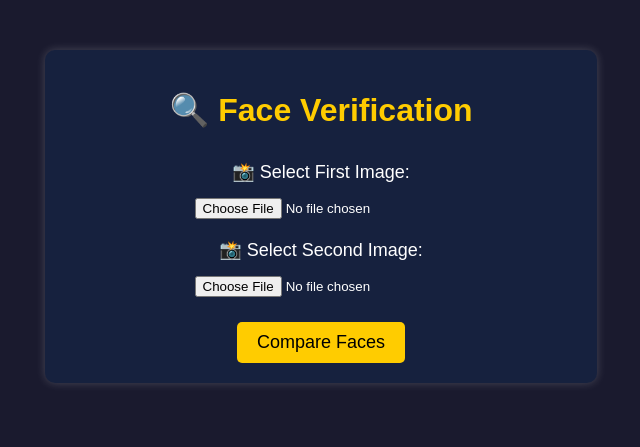
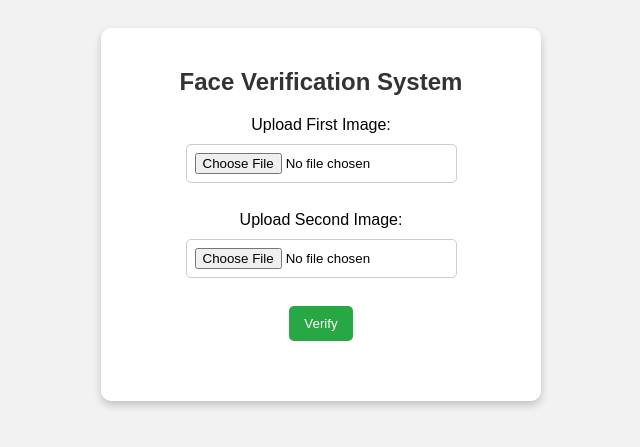
Before and after one commit to kabeermak88/FacialRecognition, a Flask app: page / in a window 1280 px wide. Shown: the top 447 px of the page, without its empty margins (319-959 px from the left). Run offline with Flask 3, Linux system fonts and the light colour scheme; parts of the project's set-up code (start-up, migrations or seed data) failed here and were passed over.

Commit message:
Updated features and fixed bugs

```diff
--- a/app.py
+++ b/app.py
@@ -1,54 +1,71 @@
-from flask import Flask, render_template, request, jsonify
-import face_recognition
 import os
+import json
+import dlib
+import cv2
+import numpy as np
+from flask import Flask, request, render_template, jsonify
 
+# Initialize Flask app
 app = Flask(__name__)
 
-UPLOAD_FOLDER = "uploads"
-app.config["UPLOAD_FOLDER"] = UPLOAD_FOLDER
+# Paths to DLib models
+PREDICTOR_PATH = "shape_predictor_68_face_landmarks.dat"
+FACE_RECOGNITION_MODEL_PATH = "dlib_face_recognition_resnet_model_v1.dat"
 
-# Ensure upload directory exists
-if not os.path.exists(UPLOAD_FOLDER):
-    os.makedirs(UPLOAD_FOLDER)
+# Check if models exist
+for model in [PREDICTOR_PATH, FACE_RECOGNITION_MODEL_PATH]:
+    if not os.path.exists(model):
+        raise FileNotFoundError(f"Error: {model} not found! Place it in the project folder.")
 
-@app.route("/")
+# Load models
+detector = dlib.get_frontal_face_detector()
+sp = dlib.shape_predictor(PREDICTOR_PATH)
+facerec = dlib.face_recognition_model_v1(FACE_RECOGNITION_MODEL_PATH)
+
+# Function to process images
+def get_face_encoding(image_path):
+    img = cv2.imread(image_path)
+    img = cv2.cvtColor(img, cv2.COLOR_BGR2RGB)
+    detections = detector(img)
+
+    if len(detections) == 0:
+        return None
+
+    shape = sp(img, detections[0])
+    return np.array(facerec.compute_face_descriptor(img, shape))
+
+# Routes
+@app.route('/')
 def index():
-    return render_template("index.html")
+    return render_template('index.html')
 
-@app.route("/compare", methods=["POST"])
-def compare_faces():
-    if "image1" not in request.files or "image2" not in request.files:
-        return jsonify({"error": "Both image files are required"}), 400
+@app.route('/verify', methods=['POST'])
+def verify():
+    file1 = request.files['image1']
+    file2 = request.files['image2']
 
-    file1 = request.files["image1"]
-    file2 = request.files["image2"]
+    file1_path = os.path.join("uploads", file1.filename)
+    file2_path = os.path.join("uploads", file2.filename)
 
-    if file1.filename == "" or file2.filename == "":
-        return jsonify({"error": "Files must have valid names"}), 400
+    file1.save(file1_path)
+    file2.save(file2_path)
 
-    path1 = os.path.join(app.config["UPLOAD_FOLDER"], file1.filename)
-    path2 = os.path.join(app.config["UPLOAD_FOLDER"], file2.filename)
+    enc1 = get_face_encoding(file1_path)
+    enc2 = get_face_encoding(file2_path)
 
-    file1.save(path1)
-    file2.save(path2)
+    if enc1 is None or enc2 is None:
+        return jsonify({"status": "error", "message": "No face detected in one or both images."})
 
-    try:
-        image1 = face_recognition.load_image_file(path1)
-        image2 = face_recognition.load_image_file(path2)
+    similarity = np.linalg.norm(enc1 - enc2)
+    confidence = max(100 - (similarity * 100), 0)  # Convert distance to confidence %
 
-        encodings1 = face_recognition.face_encodings(image1)
-        encodings2 = face_recognition.face_encodings(image2)
+    result = "The two faces belong to the same person." if confidence > 50 else "Faces do not match."
 
-        # Check if faces are found
-        if len(encodings1) == 0 or len(encodings2) == 0:
-            return jsonify({"error": "No face detected in one or both images"}), 400
+    return jsonify({
+        "status": "success",
+        "message": result,
+        "confidence": round(confidence, 3)
+    })
 
-        match = face_recognition.compare_faces([encodings1[0]], encodings2[0])[0]
-
-        return jsonify({"result": "✅ Match!" if match else "❌ No Match!"})
-
-    except Exception as e:
-        return jsonify({"error": str(e)}), 500
-
-if __name__ == "__main__":
+if __name__ == '__main__':
     app.run(debug=True)
--- a/static/script.js
+++ b/static/script.js
@@ -1,31 +1,15 @@
-document.addEventListener("DOMContentLoaded", function () {
-    console.log("✅ JavaScript Loaded!");
+document.getElementById('uploadForm').onsubmit = async function (event) {
+    event.preventDefault();
 
-    document.getElementById("uploadForm").addEventListener("submit", function (event) {
-        event.preventDefault(); // Prevent page reload
+    let formData = new FormData();
+    formData.append("image1", document.getElementById("image1").files[0]);
+    formData.append("image2", document.getElementById("image2").files[0]);
 
-        let formData = new FormData(this);
+    let response = await fetch("/verify", {
+        method: "POST",
+        body: formData
+    });
 
-        // Log file names before sending
-        for (let pair of formData.entries()) {
-            console.log("Uploading:", pair[0], pair[1]);
-        }
-
-        fetch("/compare", {
-            method: "POST",
-            body: formData
-        })
-        .then(response => response.json())
-        .then(data => {
-            console.log("📢 Server Response:", data);
-            let resultDiv = document.getElementById("result");
-
-            if (data.error) {
-                resultDiv.innerHTML = `<span class="error">${data.error}</span>`;
-            } else {
-                resultDiv.innerHTML = `<span class="success">${data.result}</span>`;
-            }
-        })
-        .catch(error => console.error("❌ Error:", error));
-    });
-});
+    let result = await response.json();
+    document.getElementById("result").innerHTML = `<p>${result.message} <br> <b>Confidence:</b> ${result.confidence}%</p>`;
+};
--- a/static/styles.css
+++ b/static/styles.css
@@ -1,72 +1,48 @@
 body {
     font-family: Arial, sans-serif;
-    background-color: #1a1a2e;
-    color: white;
+    background-color: #f2f2f2;
     text-align: center;
-    margin: 0;
-    padding: 0;
+    padding: 20px;
 }
 
 .container {
-    width: 40%;
+    background: white;
+    padding: 20px;
+    border-radius: 10px;
+    box-shadow: 0px 4px 8px rgba(0, 0, 0, 0.2);
+    max-width: 400px;
     margin: auto;
-    padding: 20px;
-    background: #16213e;
-    border-radius: 10px;
-    box-shadow: 0px 0px 10px rgba(255, 255, 255, 0.2);
-    margin-top: 50px;
 }
 
-h1 {
-    color: #ffcc00;
-}
-
-form {
-    display: flex;
-    flex-direction: column;
-    align-items: center;
-}
-
-label {
-    margin-top: 10px;
-    font-size: 18px;
+h2 {
+    color: #333;
 }
 
 input {
-    margin-top: 5px;
-    padding: 10px;
-    border: none;
+    display: block;
+    margin: 10px auto;
+    padding: 8px;
     border-radius: 5px;
+    border: 1px solid #ccc;
 }
 
 button {
-    margin-top: 15px;
-    background-color: #ffcc00;
-    color: black;
-    padding: 10px 20px;
-    font-size: 18px;
+    background-color: #28a745;
+    color: white;
+    padding: 10px 15px;
     border: none;
+    border-radius: 5px;
     cursor: pointer;
-    border-radius: 5px;
 }
 
 button:hover {
-    background-color: #ff9900;
+    background-color: #218838;
 }
 
-#error {
-    color: red;
+#result {
+    margin-top: 20px;
+    padding: 10px;
     font-weight: bold;
+    color: #333;
+    border-radius: 5px;
 }
-
-.success {
-    color: #00ff00;
-    font-weight: bold;
-    font-size: 20px;
-}
-
-.error {
-    color: red;
-    font-weight: bold;
-    font-size: 20px;
-}
--- a/templates/index.html
+++ b/templates/index.html
@@ -4,24 +4,20 @@
     <meta charset="UTF-8">
     <meta name="viewport" content="width=device-width, initial-scale=1.0">
     <title>Face Verification</title>
-    <link rel="stylesheet" href="/static/styles.css">
+    <link rel="stylesheet" href="{{ url_for('static', filename='styles.css') }}">
 </head>
 <body>
     <div class="container">
-        <h1>🔍 Face Verification</h1>
-        <form id="uploadForm" enctype="multipart/form-data">
-            <label for="image1">📸 Select First Image:</label>
-            <input type="file" id="image1" name="image1" required>
-
-            <label for="image2">📸 Select Second Image:</label>
-            <input type="file" id="image2" name="image2" required>
-
-            <button type="submit">Compare Faces</button>
+        <h2>Face Verification System</h2>
+        <form id="uploadForm">
+            <label>Upload First Image:</label>
+            <input type="file" id="image1" name="image1" accept="image/*" required><br>
+            <label>Upload Second Image:</label>
+            <input type="file" id="image2" name="image2" accept="image/*" required><br>
+            <button type="submit">Verify</button>
         </form>
-
         <div id="result"></div>
     </div>
-
-    <script src="/static/script.js"></script>
+    <script src="{{ url_for('static', filename='script.js') }}"></script>
 </body>
 </html>
```
Also changed, not shown: uploads/IMG-20250307-WA0013.jpg (added), uploads/IMG-20250307-WA0014.jpg (added), uploads/IMG-20250307-WA0015.jpg (added), uploads/IMG-20250307-WA0016.jpg (added), uploads/Screenshot 2025-03-07 114029.png (added), 2 other files.
